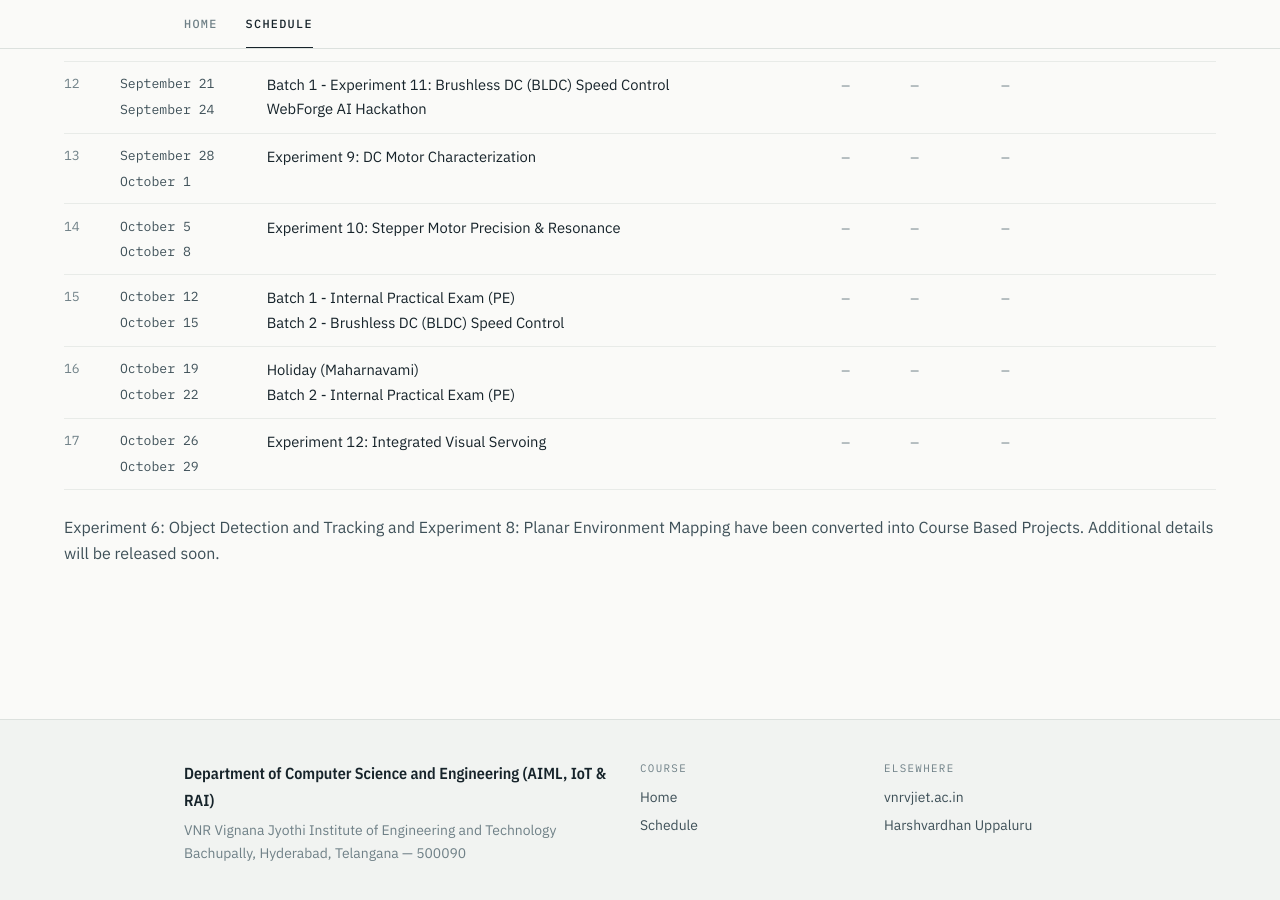
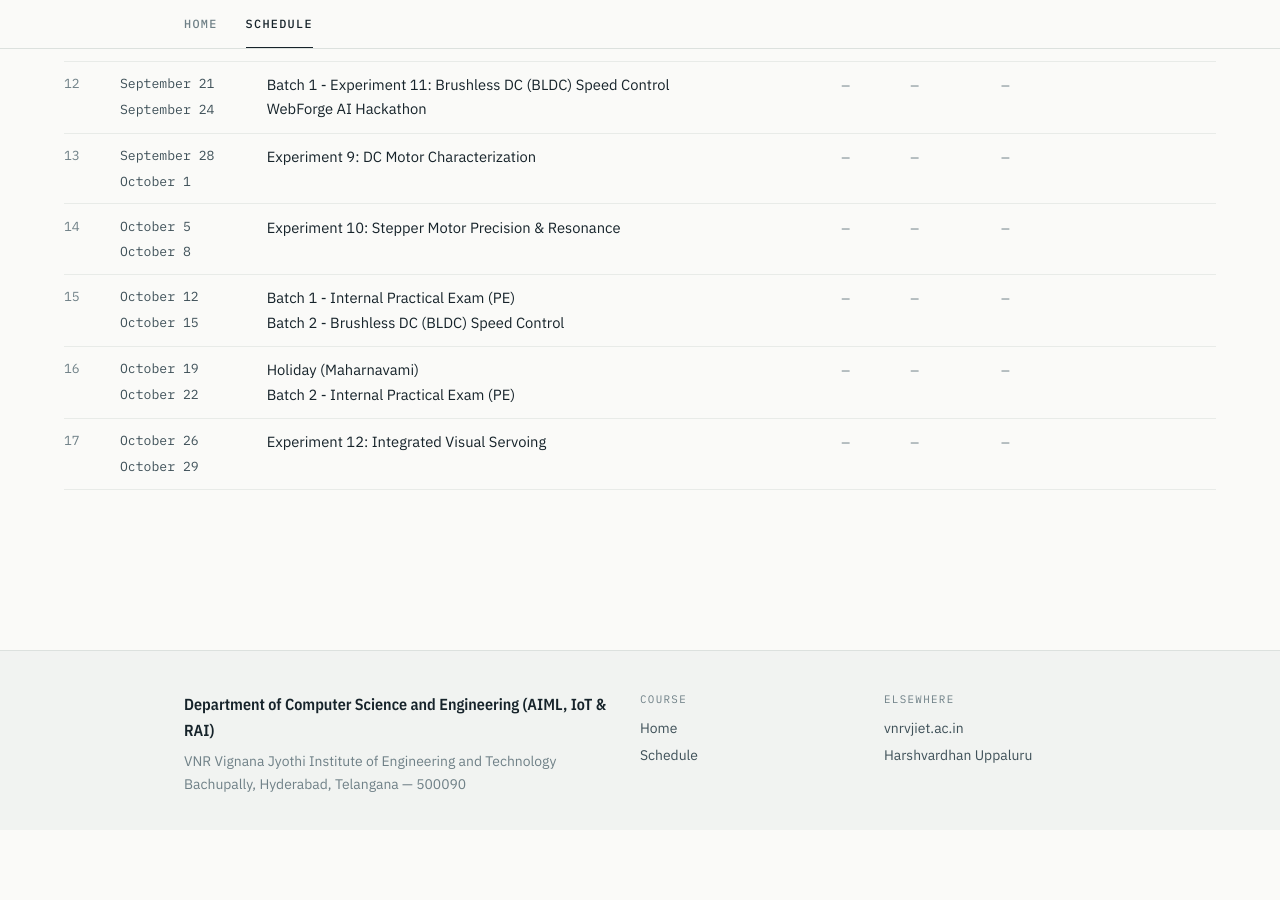
Before and after one commit to uhvardhan/sensors-actuators-lab, a Jekyll site: the page built from schedule.md, in a window 1280 px wide and 900 px high, scrolled down 965 px. Built offline with Jekyll 4.4.1, drawn with Linux system fonts in a browser that asks for light colours; after the commit the page ends 1795 px from its top, so only the background shows below that.

Commit message:
Remove conversion note for experiments in schedule
Removed note about conversion of experiments to course projects.

```diff
--- a/schedule.md
+++ b/schedule.md
@@ -50,5 +50,3 @@ wide: true
   </tbody>
 </table>
 </div>
-
-Experiment 6: Object Detection and Tracking and Experiment 8: Planar Environment Mapping have been converted into Course Based Projects. Additional details will be released soon.
```
